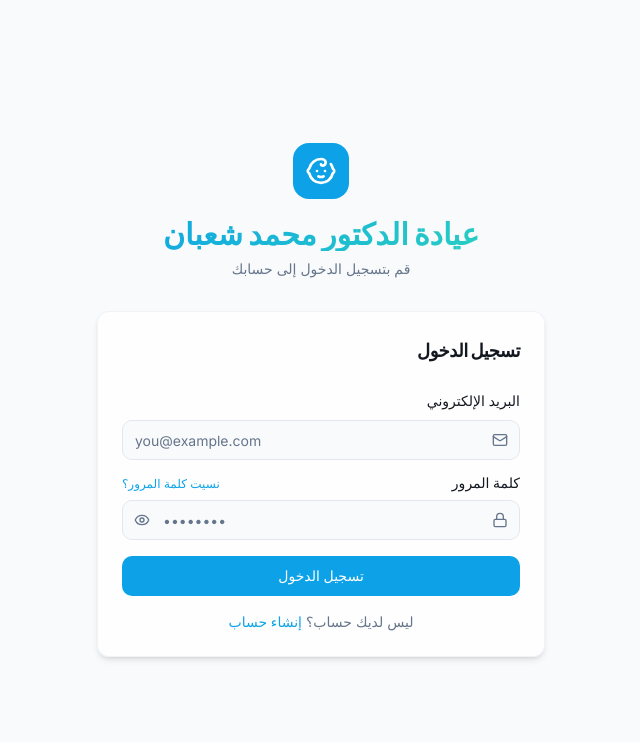
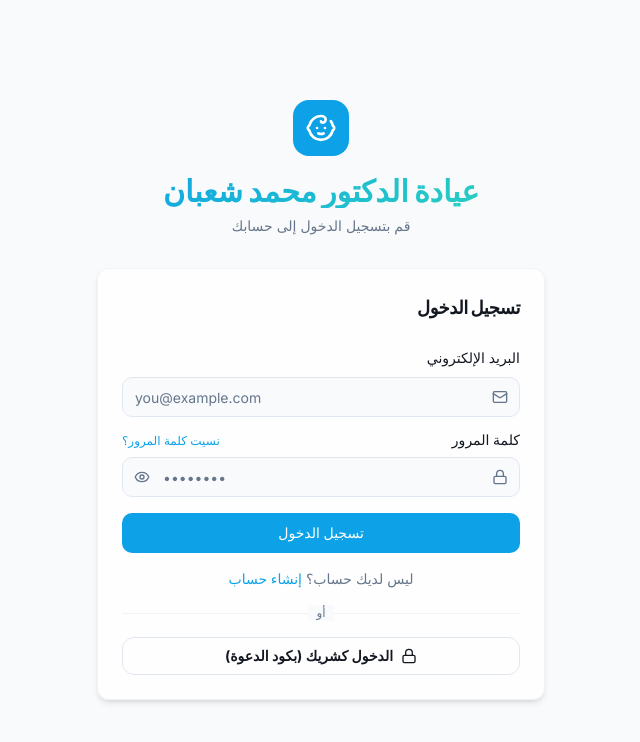
Before and after one commit to ahmedallam111312-collab/natalcare-connect, a React (Vite) app: page /login in a window 1280 px wide. Shown: the top 742 px of the page, without its empty margins (441-1081 px from the left). Built offline with nearby package versions, Linux system fonts and the light colour scheme; no server answers; the HTML template or start-up script is replaced by a standard one.

Commit message:
UI: add partner login button placeholder

```diff
--- a/src/pages/auth/LoginPage.tsx
+++ b/src/pages/auth/LoginPage.tsx
@@ -187,10 +187,20 @@ export default function LoginPage() {
                       : "تسجيل الدخول"}
                 </Button>
               </form>
-              <div className="mt-4 text-center text-sm text-muted-foreground">
-                ليس لديك حساب؟{" "}
-                <button onClick={() => navigate("/register")} className="text-primary hover:underline font-medium">
-                  إنشاء حساب
+              <div className="mt-4 text-center text-sm text-muted-foreground flex flex-col gap-2">
+                <div>
+                  ليس لديك حساب؟{" "}
+                  <button onClick={() => navigate("/register")} className="text-primary hover:underline font-medium">
+                    إنشاء حساب
+                  </button>
+                </div>
+                <div className="relative my-2">
+                  <div className="absolute inset-0 flex items-center"><span className="w-full border-t border-muted"></span></div>
+                  <div className="relative flex justify-center text-xs uppercase"><span className="bg-background px-2 text-muted-foreground">أو</span></div>
+                </div>
+                <button onClick={() => toast.info("ميزة الدخول كشريك ستتوفر قريباً! (قيد التطوير)")} className="text-foreground hover:text-primary transition-colors font-bold border border-border rounded-lg py-2 flex justify-center items-center gap-2">
+                  <Lock className="w-4 h-4" />
+                  الدخول كشريك (بكود الدعوة)
                 </button>
               </div>
             </CardContent>
```
